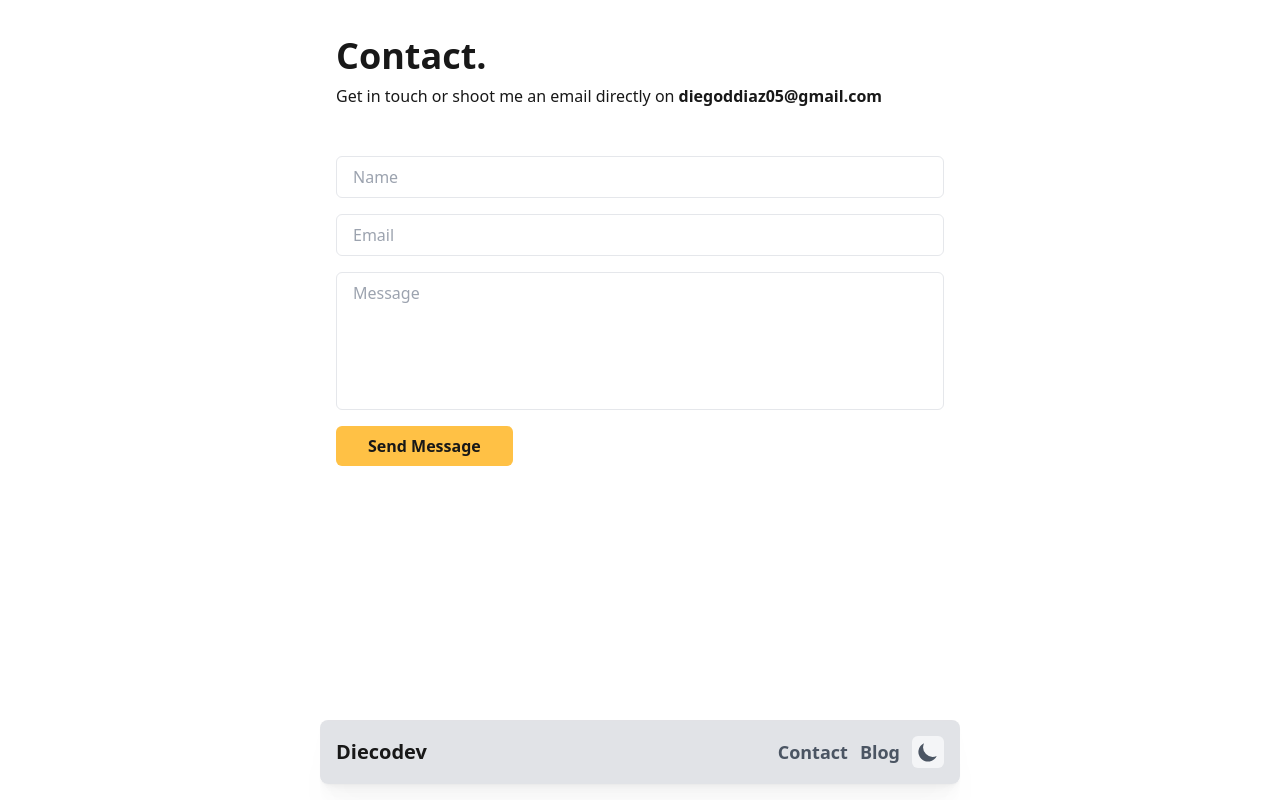
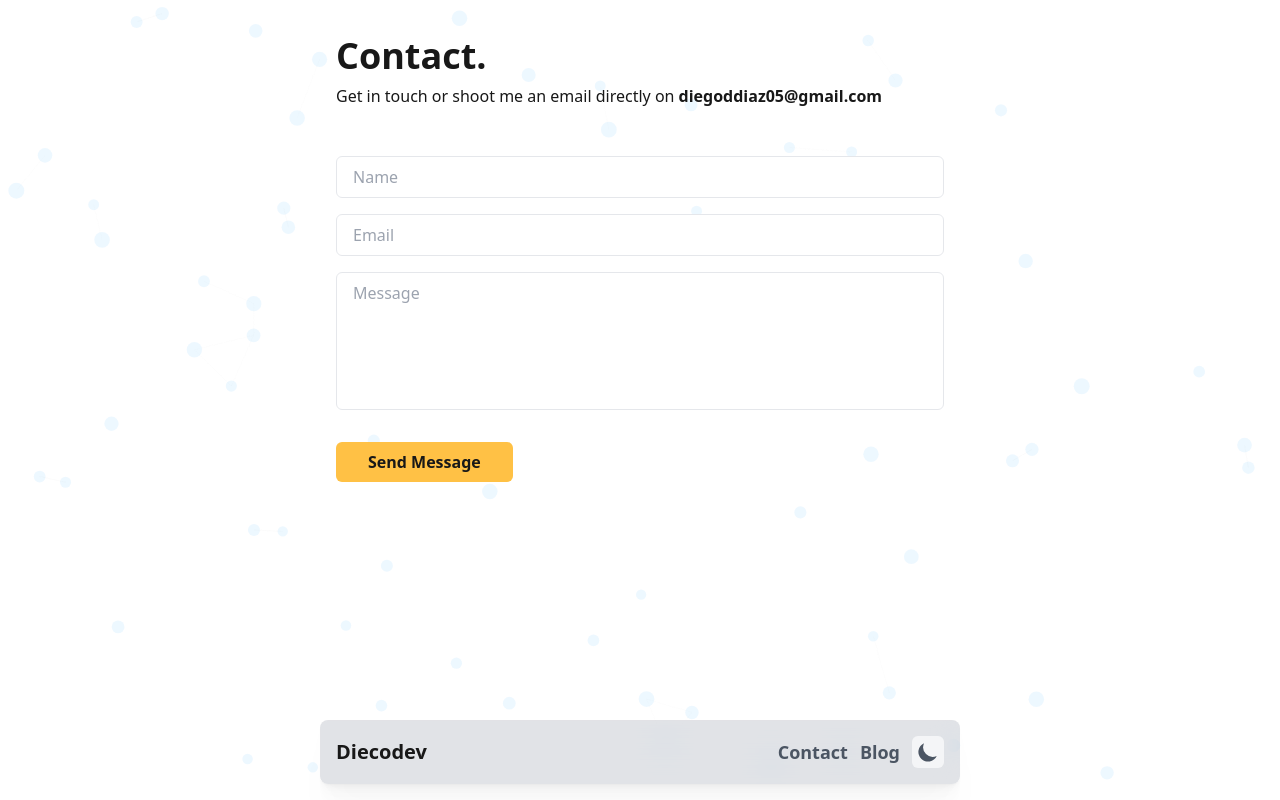
Before and after one commit to diecodev/diecodev, a Next.js app: page /contact in a window 1280 px wide. Built offline with nearby package versions, Linux system fonts and the light colour scheme; a web font is replaced by a local one.

Commit message:
Add particles background

```diff
--- /dev/null
+++ b/components/Particles.tsx
@@ -0,0 +1,67 @@
+import Particles from "react-tsparticles";
+import { loadSlim } from "tsparticles-slim"; // loads tsparticles-slim
+//import { loadFull } from "tsparticles"; // loads tsparticles
+import { useCallback, useMemo } from "react";
+import { Engine } from "tsparticles-engine";
+import { useTheme } from "next-themes";
+
+// tsParticles Repository: https://github.com/matteobruni/tsparticles
+// tsParticles Website: https://particles.js.org/
+export const ParticlesWrapper = ({ id } : { id: string }) => {
+  const { systemTheme, theme, setTheme } = useTheme();
+
+  const currentTheme = theme === 'system' ? systemTheme : theme;
+
+  // using useMemo is not mandatory, but it's recommended since this value can be memoized if static
+  const options : any = useMemo(()  => {
+    // using an empty options object will load the default options, which are static particles with no background and 3px radius, opacity 100%, white color
+    // all options can be found here: https://particles.js.org/docs/interfaces/Options_Interfaces_IOptions.IOptions.html
+    return {
+      fullScreen: {
+        enable: true, // enabling this will make the canvas fill the entire screen, it's enabled by default
+        zIndex: -1 // this is the z-index value used when the fullScreen is enabled, it's 0 by default
+      },
+      fpsLimit: 120,
+      particles: {
+        color: {
+          value: currentTheme === 'dark' ? '#f2f2f2' : '#09f'
+        },
+        number: {
+          density: {
+            enable: true,
+            area: 1000
+          },
+          value: currentTheme === 'dark' ? 65 : 80
+        },
+        links: {
+          enable: true, // enabling this will make particles linked together
+          distance: 100, // maximum distance for linking the particles
+          color: '#f2f2f2',
+          opacity: 0.2
+        },
+        move: {
+          enable: true, // enabling this will make particles move in the canvas
+          speed: { min: 0.1, max: 0.3 }, // using a range in speed value will make particles move in a random speed between min/max values, each particles have its own value, it won't change in time by default
+          outModes: {
+            default: "bounce"
+          }
+        },
+        opacity: {
+          value: currentTheme === 'dark' ? { min: 0.2, max: 0.5 } : 0.07 // using a different opacity, to have some semitransparent effects
+        },
+        size: {
+          value: currentTheme === 'dark' ? { min: 2, max: 3 } : { min: 5, max: 8 } // let's randomize the particles size a bit
+        }
+      }
+    };
+  }, [currentTheme]);
+
+  // useCallback is not mandatory, but it's recommended since this callback can be memoized if static
+  const particlesInit = useCallback(async (engine: Engine) => {
+    await loadSlim(engine);
+    // loadFull(engine); // for this sample the slim version is enough, choose whatever you prefer, slim is smaller in size but doesn't have all the plugins and the mouse trail feature
+  }, []);
+
+  // setting an id can be useful for identifying the right particles component, this is useful for multiple instances or reusable components
+  return <Particles id={id} init={particlesInit} options={options} />;
+};
--- a/components/home/profile.tsx
+++ b/components/home/profile.tsx
@@ -29,7 +29,7 @@ export const Profile = () => {
 
         <p className='dark:text-gray-400 text-lg mb-6'>This is my personal space, where I share what I’m learning about shipping great products and where you, stranger, can contact me.</p>
 
-        <ButtonLink url='/'>
+        <ButtonLink url='/contact'>
           <span className='flex gap-2 place-items-center'>
             <p className='text-lg font-bold'>Contact me</p>
             <Send />
--- a/components/svg/icons.tsx
+++ b/components/svg/icons.tsx
@@ -242,7 +242,7 @@ export const Sun = ()=> {
 
 export const Moon = ()=> {
   return (
-    <svg width='1em' height='1em' xmlns='http://www.w3.org/2000/svg'  viewBox='0 0 20 20' fill='currentColor'>
+    <svg width='1em' height='1em' xmlns='http://www.w3.org/2000/svg'  viewBox='0 0 20 20' fillRule='evenodd' fill='currentColor'>
       <path d="M17.293 13.293A8 8 0 016.707 2.707a8.001 8.001 0 1010.586 10.586z" />
     </svg>
   );
--- a/package.json
+++ b/package.json
@@ -9,10 +9,14 @@
     "lint": "next lint"
   },
   "dependencies": {
+    "@emailjs/browser": "^3.6.2",
     "next": "12.2.5",
     "next-themes": "^0.2.0",
     "react": "18.2.0",
-    "react-dom": "18.2.0"
+    "react-dom": "18.2.0",
+    "react-tsparticles": "^2.2.2",
+    "tsparticles": "^2.2.2",
+    "tsparticles-slim": "^2.2.2"
   },
   "devDependencies": {
     "@types/node": "18.7.3",
--- a/pages/_app.tsx
+++ b/pages/_app.tsx
@@ -2,6 +2,7 @@ import '../styles/globals.css';
 import type { AppProps } from 'next/app';
 import { ThemeProvider } from 'next-themes';
 import Head from 'next/head';
+import { ParticlesWrapper } from '../components/Particles';
 
 function MyApp({ Component, pageProps }: AppProps) {
   return (
@@ -9,8 +10,9 @@ function MyApp({ Component, pageProps }: AppProps) {
       <Head>
         <link rel="stylesheet" href="https://rsms.me/inter/inter.css" />
       </Head>
-      <div className='bg-white dark:bg-black transition-colors duration-300 grid w-full grid-cols-[1fr,min(640px,100%),1fr] text-black'>
+      <div className='transition-colors duration-300 grid w-full grid-cols-[1fr,min(640px,100%),1fr] text-black'>
         <Component {...pageProps} />
+        <ParticlesWrapper id='tsparticles' />
       </div>
     </ThemeProvider>
   );
--- a/pages/api/hello.ts
+++ /dev/null
@@ -1,13 +0,0 @@
-// Next.js API route support: https://nextjs.org/docs/api-routes/introduction
-import type { NextApiRequest, NextApiResponse } from 'next';
-
-type Data = {
-  name: string
-}
-
-export default function handler(
-  req: NextApiRequest,
-  res: NextApiResponse<Data>
-) {
-  res.status(200).json({ name: 'John Doe' });
-}
--- a/pages/contact.tsx
+++ b/pages/contact.tsx
@@ -1,27 +1,69 @@
 import type { NextPage } from 'next';
-import Head from 'next/head';
+import { FormEvent, useState } from 'react';
 import { NavBar } from '../components/navbar';
+import { send } from '@emailjs/browser';
 
 const Home: NextPage = () => {
+  const [isDirty, setIsDirty] = useState({
+    show: false,
+    message: '',
+    color: ''
+  });
+
+  const handleSubmit = async (e: FormEvent<HTMLFormElement>) => {
+    type ITarget = {
+      name: HTMLInputElement;
+      email: HTMLInputElement;
+      message: HTMLTextAreaElement;
+    }
+
+    e.preventDefault();
+    e.stopPropagation();
+
+    const {name, email, message} = e.currentTarget as unknown as ITarget;
+
+    if (!name.value || !email.value || !message.value || !email.value.match(/^[\w-\.]+@([\w-]+\.)+[\w-]{2,4}$/g) ) {
+      return setIsDirty({
+        show: true,
+        message: 'Please fill out all fields correctly.',
+        color: 'bg-red-200 dark: bg-red-300/50'
+      });
+    }
+
+    const data = {
+      name: name.value,
+      email: email.value,
+      message: message.value
+    };
+
+    const res = await send(process.env.NEXT_PUBLIC_SERVICE_ID as string, process.env.NEXT_PUBLIC_TEMPLATE_ID as string, data, process.env.NEXT_PUBLIC_USER_ID as string);
+
+    console.log(res);
+  };
+
   return (
     <>
-      <Head>
-        <title>dieco.dev - Home</title>
-        <meta name="description" content="Generated by create next app" />
-        <link rel="icon" href="/favicon.ico" />
-      </Head>
       <NavBar/>
 
       <main className='px-4 py-9 min-h-screen col-start-2 overflow-x-hidden relative pb-24'>
-        <h2 className='text-4xl font-bold mb-2'>Contact.</h2>
-        <p className='text-md mb-12'>Get in touch or shoot me an email directly on <a href="mailto:diegoddiaz05@gmail.com" className='font-bold'>diegoddiaz05@gmail.com</a></p>
+        <h2 className='text-4xl font-bold mb-2 dark:text-gray-200'>Contact.</h2>
+        <p className='text-md mb-12 dark:text-gray-200'>Get in touch or shoot me an email directly on <a href='mailto:diegoddiaz05@gmail.com' className='font-bold'>diegoddiaz05@gmail.com</a></p>
 
         {/* form */}
-        <form className='flex flex-col gap-4'>
-          <input className='border-[1px] rounded-md py-2 px-4 font-normal outline-none text-base' type="text" name="name" required placeholder='Name' aria-required />
-          <input className='border-[1px] rounded-md py-2 px-4 font-normal outline-none text-base' type="email" name="email" required placeholder='Email' aria-required />
-          <textarea className='border-[1px] rounded-md py-2 px-4 font-normal outline-none text-base resize-none' name="message" required rows={5} placeholder='Message' aria-required />
-          <input className='flex place-items-center min-w-[150px] bg-yllw text-black font-semibold max-w-fit rounded-md px-8 py-2' type="submit" value="Send Message" />
+        <form className='flex flex-col gap-4' onChange={() => setIsDirty({
+          show: false,
+          message: '',
+          color: ''
+        })} onSubmit={handleSubmit} >
+          <input className='border-[1px] rounded-md py-2 px-4 font-normal outline-none text-base dark:border-gray-600 dark:text-gray-200' type='text' name='name' placeholder='Name' />
+          <input className='border-[1px] rounded-md py-2 px-4 font-normal outline-none text-base dark:border-gray-600 dark:text-gray-200' type='email' name='email' placeholder='Email' />
+          <textarea className='border-[1px] rounded-md py-2 px-4 font-normal outline-none text-base dark:border-gray-600 dark:text-gray-200 resize-none' name='message' rows={5} placeholder='Message' />
+
+          {/* note */}
+          <p className={`text-sm rounded-md ${isDirty.color} ${isDirty.show ? 'opacity-100 px-4 py-4' : 'opacity-0'} transition-all text-black dark:text-white`}>
+            {isDirty.message}
+          </p>
+          <input className='flex place-items-center min-w-[150px] bg-yllw text-black font-semibold max-w-fit rounded-md px-8 py-2' type='submit' value='Send Message' />
         </form>
       </main>
     </>
```
Also changed, not shown: 2 other files (tests, documents, lock files or other folders).
